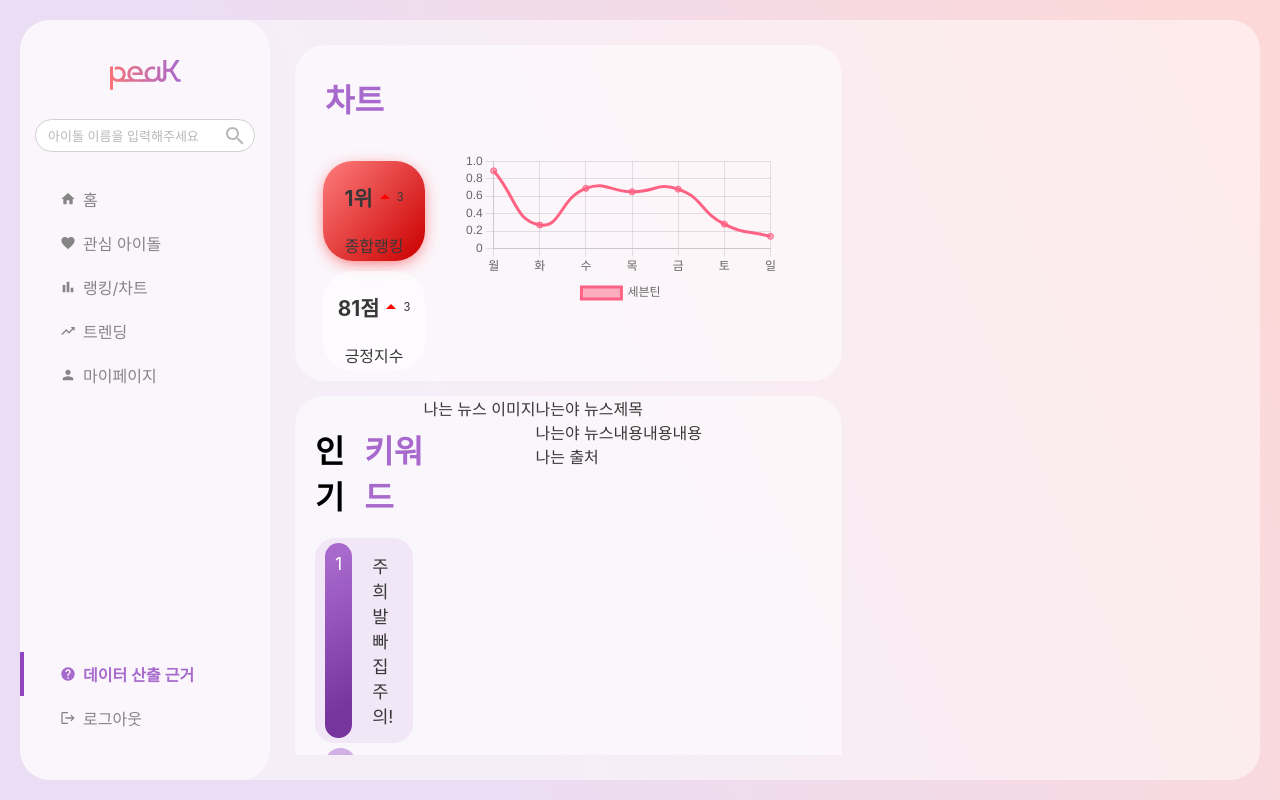
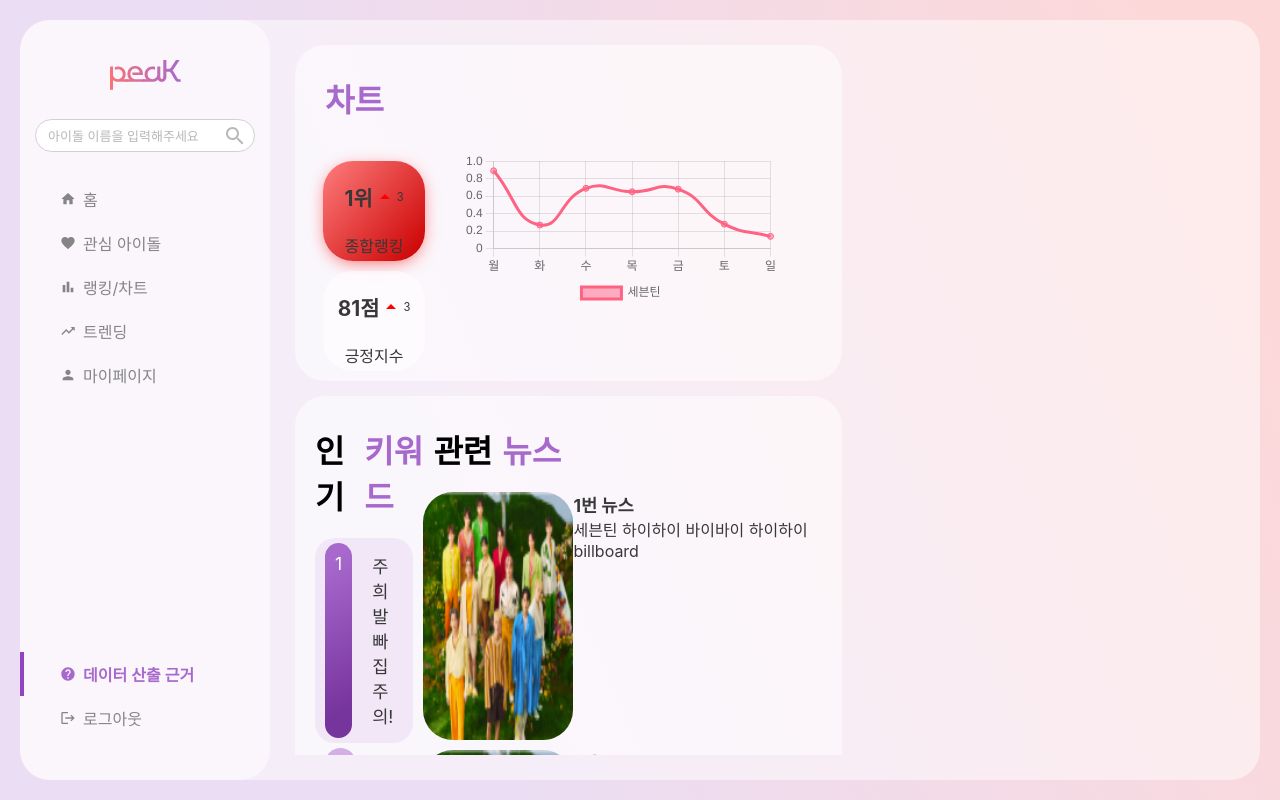
Before and after one commit to SSAFY507-peaK/peaK, a React (Create React App) app in the folder front/: page /data in a window 1280 px wide. Built offline with nearby package versions, Linux system fonts and the light colour scheme; a web font is replaced by a local one.

Commit message:
:memo: [FE] #5 아이돌 뉴스 컴포넌트 구체화

```diff
--- a/front/src/components/idolpage/idolkeyword/IdolKeyword.tsx
+++ b/front/src/components/idolpage/idolkeyword/IdolKeyword.tsx
@@ -11,6 +11,8 @@ const Frame = styled.div`
 `;
 
 const LeftFrame = styled.div`
+  display: flex;
+  flex-direction: column;
   flex: 0.4;
   margin-bottom: 10px;
 `;
--- a/front/src/components/idolpage/idolkeyword/IdolKeywordNews.tsx
+++ b/front/src/components/idolpage/idolkeyword/IdolKeywordNews.tsx
@@ -1,38 +1,29 @@
+import IdolKeywordNewsItem from "./IdolKeywordNewsItem";
+import TitleComponent from "../TitleComponent"
+import bg  from "../sampleImg/image 38.png"
 import styled from "styled-components";
 
-const NewsImg = styled.div`
-
+const Frame = styled.div`
+  margin-bottom: 10px;
 `;
 
-const NewsDataFrame = styled.div`
+const NewsFrame = styled.div`
   display: flex;
   flex-direction: column;
+  height: 100%;
 `;
-
-const NewsTitle = styled.div`
-
-`;
-
-const NewsDetail = styled.div`
-
-`;
-
-const NewsSource = styled.div`
-
-`;
-
 
 function IdolKeywordNews() {
   return (
-    <>
-      <NewsImg>나는 뉴스 이미지</NewsImg>
-      <NewsDataFrame>
-        <NewsTitle>나는야 뉴스제목</NewsTitle>
-        <NewsDetail>나는야 뉴스내용내용내용</NewsDetail>
-        <NewsSource>나는 출처</NewsSource>
-      </NewsDataFrame>
-    </>
+    <Frame>
+      <TitleComponent blacktxt="관련" purpletxt="뉴스"/>
+      <NewsFrame>
+        <IdolKeywordNewsItem image={bg} title="1번 뉴스" summary="세븐틴 하이하이 바이바이 하이하이" source="billboard"/>
+        <IdolKeywordNewsItem image={bg} title="1번 뉴스" summary="세븐틴 하이하이 바이바이 하이하이" source="billboard"/>
+        <IdolKeywordNewsItem image={bg} title="1번 뉴스" summary="세븐틴 하이하이 바이바이 하이하이" source="billboard"/>
+      </NewsFrame>
+    </Frame>
   )
 }
 
-export default IdolKeywordNews;
+export default IdolKeywordNews
--- /dev/null
+++ b/front/src/components/idolpage/idolkeyword/IdolKeywordNewsItem.tsx
@@ -0,0 +1,59 @@
+import styled from "styled-components";
+
+interface NewsDataType {
+  image: string;
+  title: string;
+  summary: string;
+  source: string;
+}
+
+const Frame = styled.div`
+  display: flex;
+  flex-direction: row;
+  flex: 0.2;
+  margin-bottom: 10px;
+`;
+
+const NewsImg = styled.img`
+  flex: 0.3;
+  border-radius: 30px;
+  background-size: cover;
+  width: 150px;
+  /* width: 150px;
+  height: 100px; */
+`;
+
+const NewsDataFrame = styled.div`
+  display: flex;
+  flex-direction: column;
+  flex: 0.7 ;
+`;
+
+const NewsTitle = styled.div`
+  font-size: 1.1rem;
+  font-weight: 700;
+`;
+
+const NewsDetail = styled.div`
+
+`;
+
+const NewsSource = styled.div`
+
+`;
+
+
+function IdolKeywordNewsItem({image, title, summary, source}: NewsDataType) {
+  return (
+    <Frame>
+      <NewsImg src={image} />
+      <NewsDataFrame>
+        <NewsTitle>{title}</NewsTitle>
+        <NewsDetail>{summary}</NewsDetail>
+        <NewsSource>{source}</NewsSource>
+      </NewsDataFrame>
+    </Frame>
+  )
+}
+
+export default IdolKeywordNewsItem;
--- a/front/src/components/idolpage/idolkeyword/IdolKeywordWordCloud.tsx
+++ b/front/src/components/idolpage/idolkeyword/IdolKeywordWordCloud.tsx
@@ -6,6 +6,7 @@ const WordCloudFrame = styled.div`
   height: 200px;
   border-radius: 100px;
   background-color: var(--gray800-color);
+
 `;
 
 function IdolKeywordWordCloud (){
```
Also changed, not shown: front/src/components/idolpage/sampleImg/image 38.png (added).
